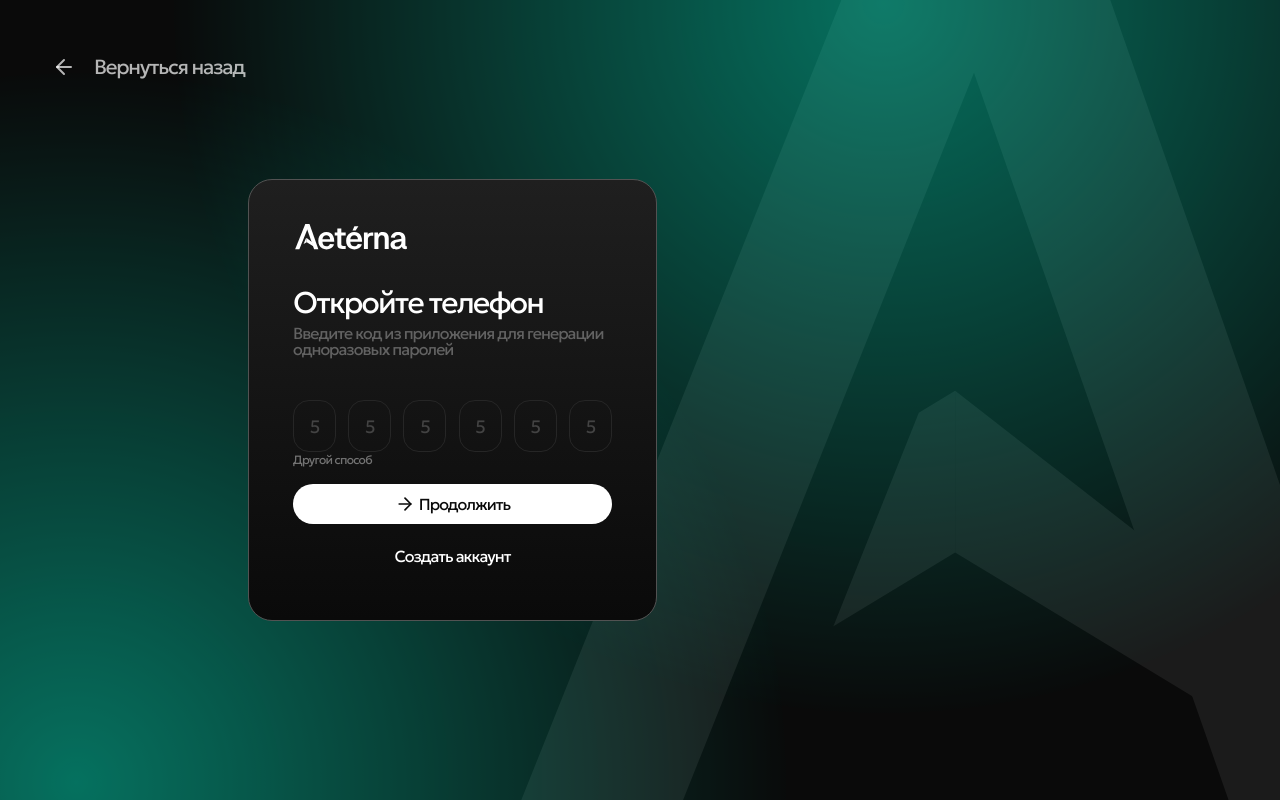
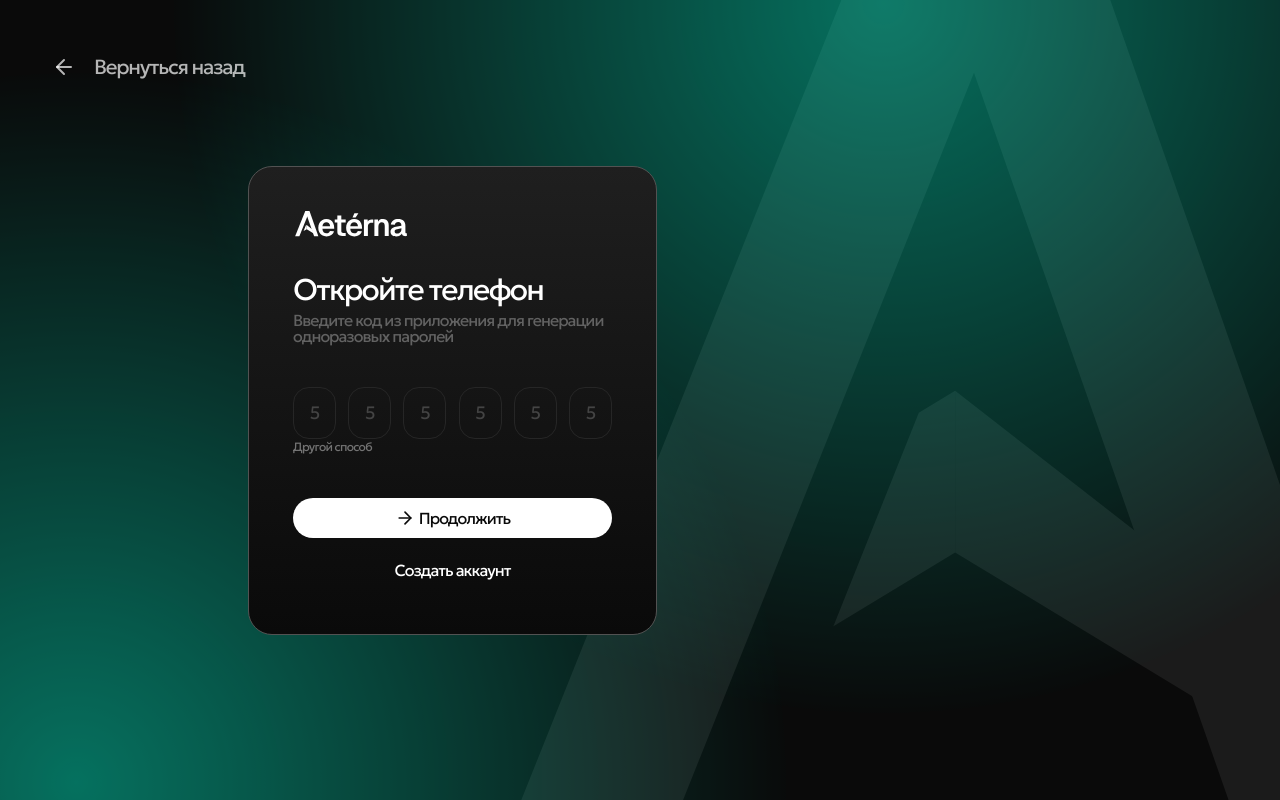
Before and after one commit to ECS1PLE/Aeterna-Sso, a Next.js app: page /auth in a window 1280 px wide. Built offline with nearby package versions, Linux system fonts and the light colour scheme.

Commit message:
Little fix /auth

```diff
--- a/src/app/auth/page.tsx
+++ b/src/app/auth/page.tsx
@@ -80,7 +80,7 @@ export default function AuthPage() {
     <div className="flex flex-col w-full">
       <div className="flex flex-col w-full">{renderFields()}</div>
 
-      <section className="flex flex-col gap-[12px] w-full mt-4">
+      <section className="flex flex-col gap-[12px] w-full mt-[43px]">
         <UIButton color="white" icon={<ArrowRight />}>
           Продолжить
         </UIButton>
```
